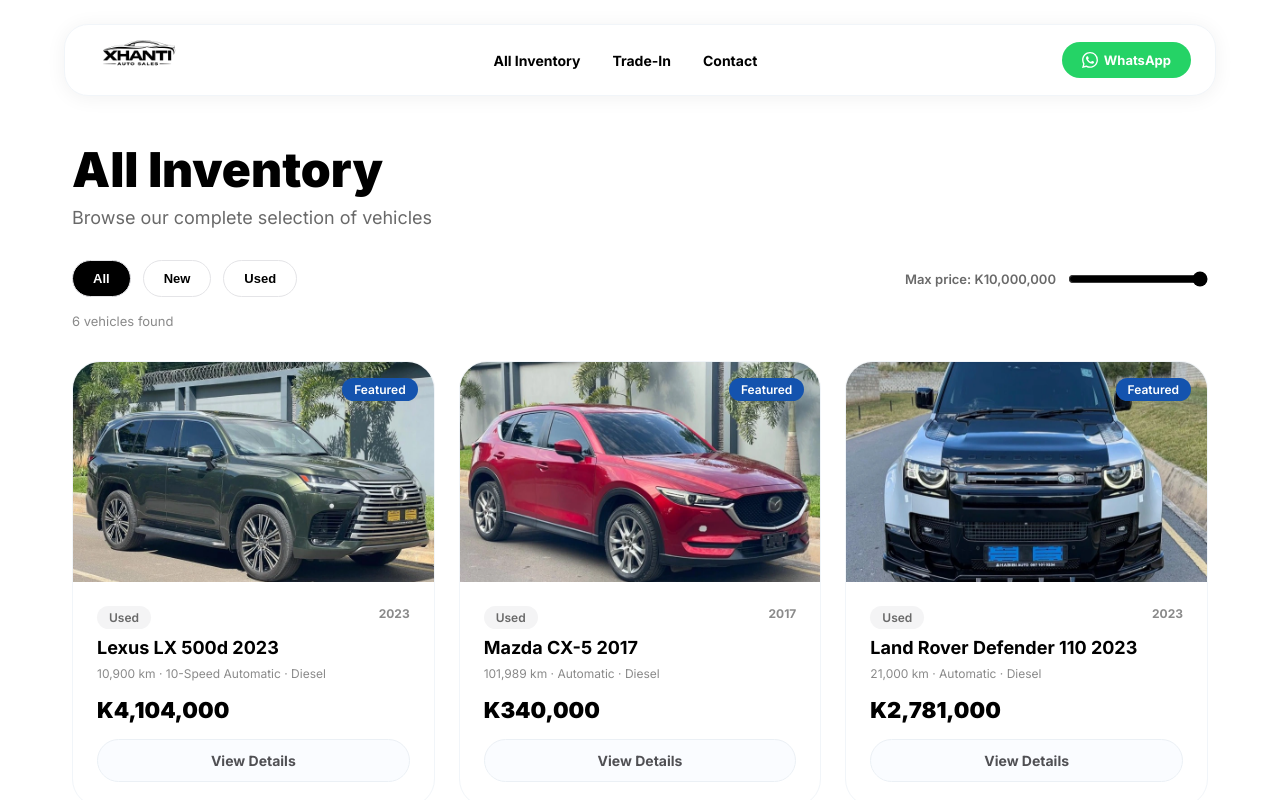
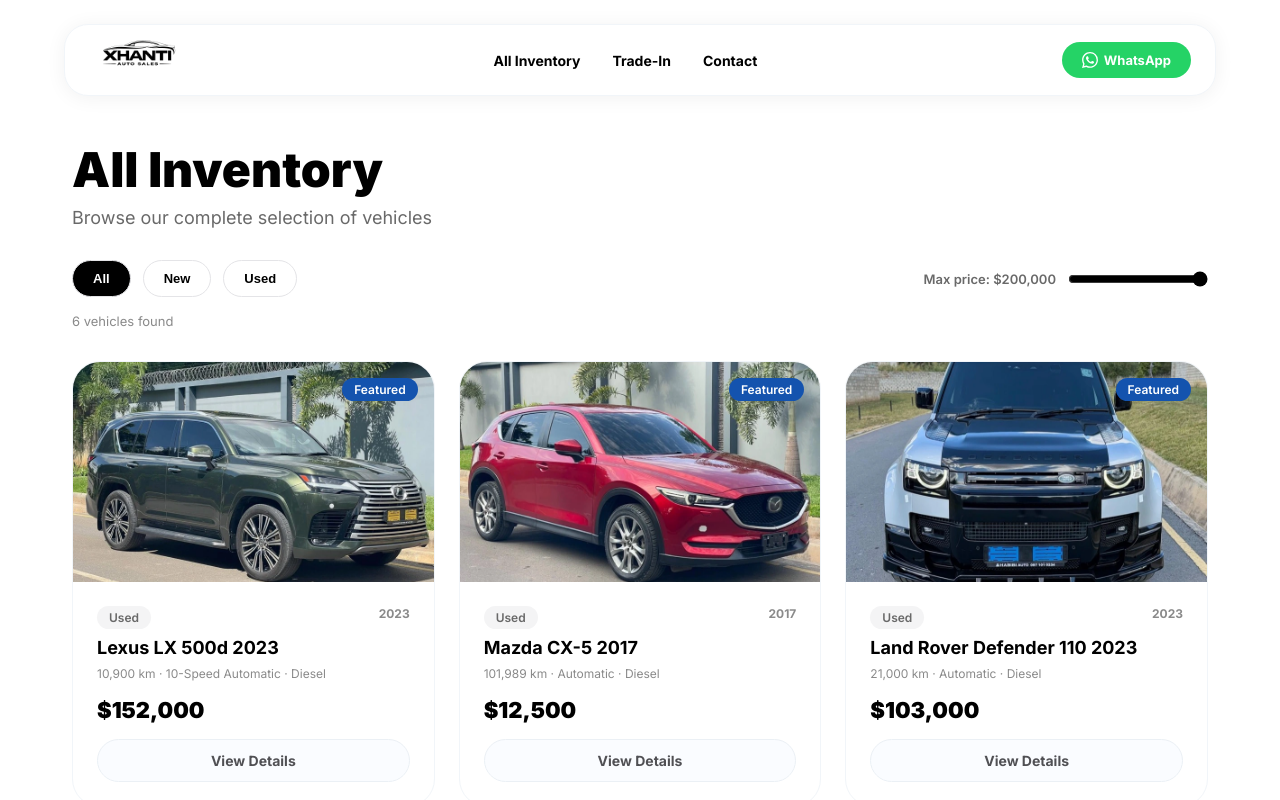
Before and after one commit to asdavids/xhanti-autosales, a Next.js app: page /inventory in a window 1280 px wide. Shown: the top 800 px of the page. Built offline with nearby package versions, Linux system fonts and the light colour scheme.

Commit message:
Switch all prices to USD ($) — price slider updated to dollar range

```diff
--- a/app/cars/[slug]/page.tsx
+++ b/app/cars/[slug]/page.tsx
@@ -32,7 +32,7 @@
   const [mainImage, setMainImage] = useState(car.image);
   const [copied, setCopied] = useState(false);
 
-  const waMessage = encodeURIComponent(`Hi, I'm interested in the ${car.name} (K${car.priceZMW.toLocaleString()}). Is it still available?`);
+  const waMessage = encodeURIComponent(`Hi, I'm interested in the ${car.name} ($${car.price.toLocaleString()}). Is it still available?`);
   const waLink = `https://wa.me/260961185620?text=${waMessage}`;
 
   const handleShare = () => {
@@ -86,7 +86,7 @@
               </button>
             </div>
             <p style={{ color: "#8a8a8a", fontSize: 14, marginBottom: 16 }}>{car.mileage} · {car.transmission} · {car.fuelType}</p>
-            <div style={{ fontSize: 32, fontWeight: 900, marginBottom: 4 }}>K{car.priceZMW.toLocaleString()}</div>
+            <div style={{ fontSize: 32, fontWeight: 900, marginBottom: 4 }}>${car.price.toLocaleString()}</div>
             <p style={{ color: "#25D366", fontSize: 13, fontWeight: 700, marginBottom: 24 }}>Price Negotiable — WhatsApp to enquire</p>
             <p style={{ color: "#505054", lineHeight: 1.7, marginBottom: 24 }}>{car.description}</p>
             {car.features && car.features.length > 0 && (
--- a/app/inventory/page.tsx
+++ b/app/inventory/page.tsx
@@ -12,11 +12,11 @@
 
 export default function InventoryPage() {
   const [filter, setFilter] = useState<"All" | "New" | "Used">("All");
-  const [maxPrice, setMaxPrice] = useState<number>(10000000);
+  const [maxPrice, setMaxPrice] = useState<number>(200000);
 
   const filtered = cars.filter(car => {
     if (filter !== "All" && car.condition !== filter) return false;
-    if (car.priceZMW > maxPrice) return false;
+    if (car.price > maxPrice) return false;
     return true;
   });
 
@@ -50,8 +50,8 @@
             <button key={f} style={btnStyle(filter === f)} onClick={() => setFilter(f)}>{f}</button>
           ))}
           <div style={{ marginLeft: "auto", display: "flex", alignItems: "center", gap: 12 }}>
-            <span style={{ fontSize: 13, fontWeight: 600, color: "#696969" }}>Max price: K{maxPrice.toLocaleString()}</span>
-            <input type="range" min={300000} max={10000000} step={100000} value={maxPrice}
+            <span style={{ fontSize: 13, fontWeight: 600, color: "#696969" }}>Max price: ${maxPrice.toLocaleString()}</span>
+            <input type="range" min={5000} max={200000} step={1000} value={maxPrice}
               onChange={e => setMaxPrice(Number(e.target.value))}
               style={{ width: 140, accentColor: "#000" }} />
           </div>
@@ -75,7 +75,7 @@
                 <h3 style={{ fontSize: 18, fontWeight: 700, color: "#000", marginBottom: 8 }}>{car.name}</h3>
                 <p style={{ color: "#8a8a8a", fontSize: 12, marginBottom: 16 }}>{car.mileage} · {car.transmission} · {car.fuelType}</p>
                 <div style={{ display: "flex", alignItems: "baseline", gap: 8, marginBottom: 16 }}>
-                  <span style={{ fontSize: 22, fontWeight: 900, color: "#000" }}>K{car.priceZMW.toLocaleString()}</span>
+                  <span style={{ fontSize: 22, fontWeight: 900, color: "#000" }}>${car.price.toLocaleString()}</span>
                 </div>
                 <div style={{ background: "#fafcff", border: "1px solid #ebf0f5", borderRadius: 100, padding: "12px 20px", textAlign: "center", fontSize: 14, fontWeight: 700, color: "#505054" }}>
                   {car.sold ? "Sold" : "View Details"}
--- a/app/page.tsx
+++ b/app/page.tsx
@@ -127,7 +127,7 @@
                   <h3 style={{ fontSize: 18, fontWeight: 700, color: "#000", marginBottom: 8 }}>{car.name}</h3>
                   <p style={{ color: "#8a8a8a", fontSize: 12, marginBottom: 12 }}>{car.mileage} · {car.transmission} · {car.fuelType}</p>
                   <div style={{ marginBottom: 16 }}>
-                    <span style={{ fontSize: 22, fontWeight: 900, color: "#000" }}>K{car.priceZMW.toLocaleString()}</span>
+                    <span style={{ fontSize: 22, fontWeight: 900, color: "#000" }}>${car.price.toLocaleString()}</span>
                   </div>
                   <div style={{ background: "#fafcff", border: "1px solid #ebf0f5", borderRadius: 100, padding: "12px 20px", textAlign: "center", fontSize: 14, fontWeight: 700, color: "#505054" }}>View Details</div>
                 </div>
```
